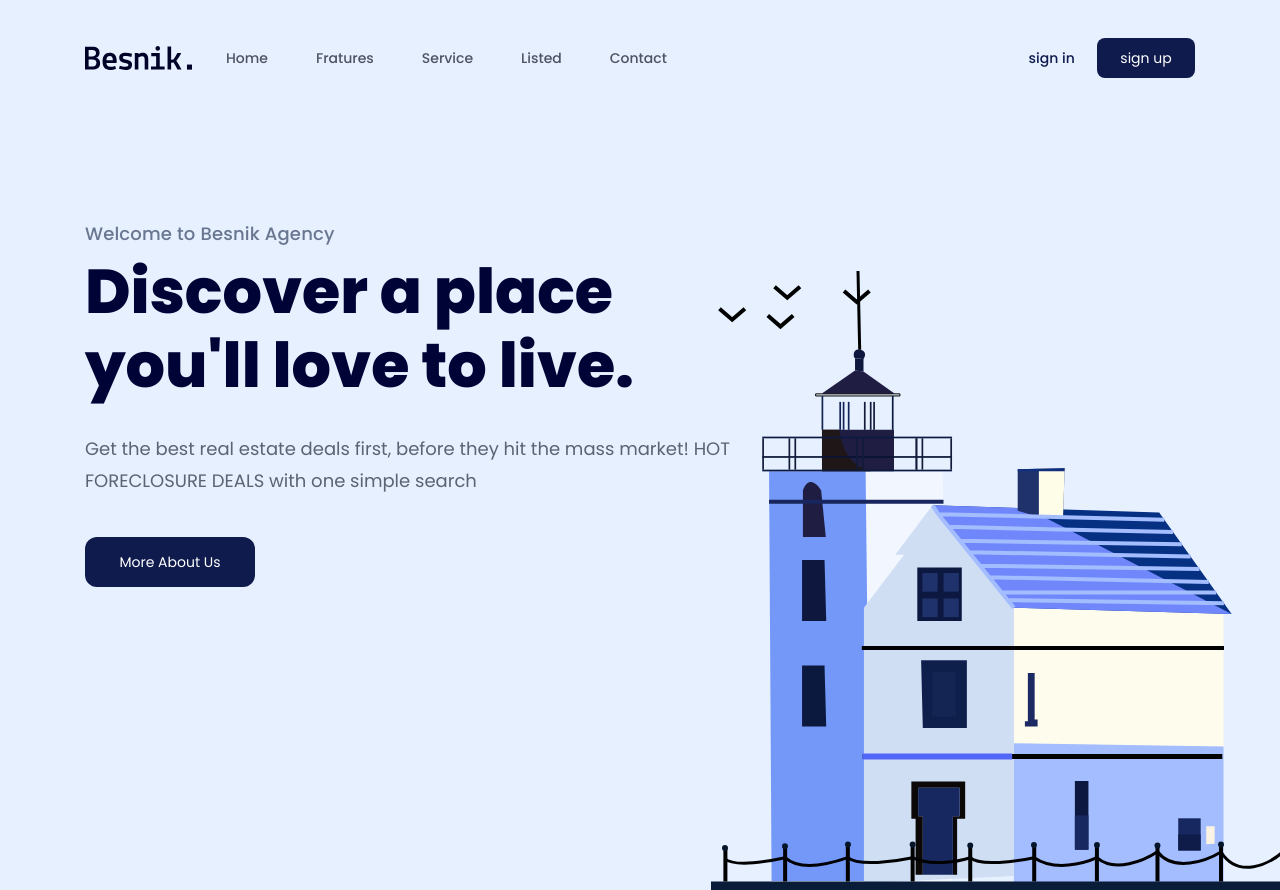
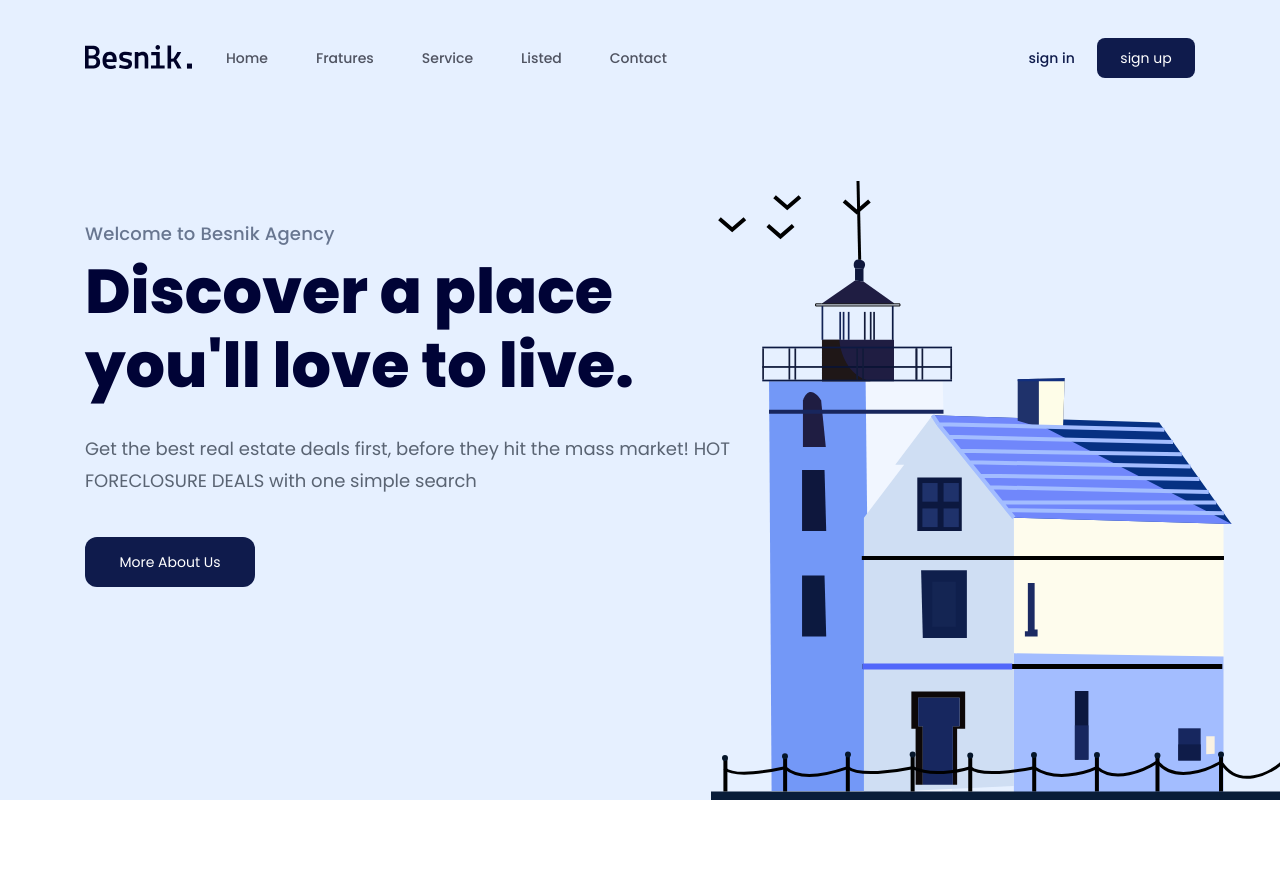
Before and after one commit to lethanh48192/F8-TH1, a plain HTML site: page index.html in a window 1280 px wide. Shown: the top 890 px of the page. Drawn offline with Linux system fonts and the light colour scheme.

Commit message:
fix bug logo

```diff
--- a/assets/css/style.css
+++ b/assets/css/style.css
@@ -64,7 +64,7 @@
     display: flex;
     flex-direction: column;
     background: #e6f0ff;
-    height: 100vh;
+    height: calc(100vh - 90px);
 }
 .navbar {
     display: flex;
--- a/index.html
+++ b/index.html
@@ -28,7 +28,9 @@
                 <div class="content">
                     <nav class="navbar">
                         <!--Logo  -->
-                        <img src="./assets/img/Logo.svg" alt="Besnik" />
+                        <a href="#!">
+                            <img src="./assets/img/Logo.svg" alt="Besnik"
+                        /></a>
                         <!-- Navigation -->
                         <ul>
                             <li><a href="#!">Home</a></li>
```
